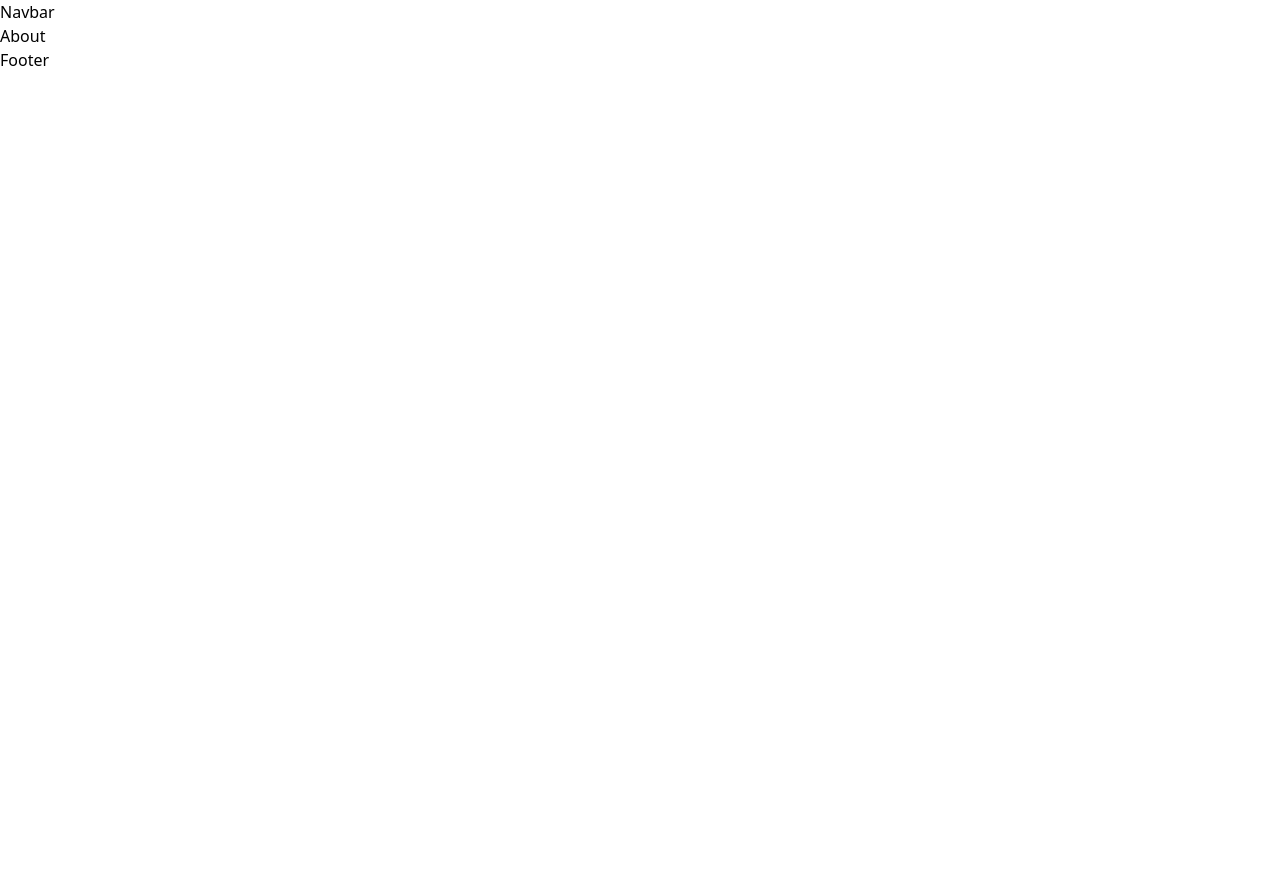
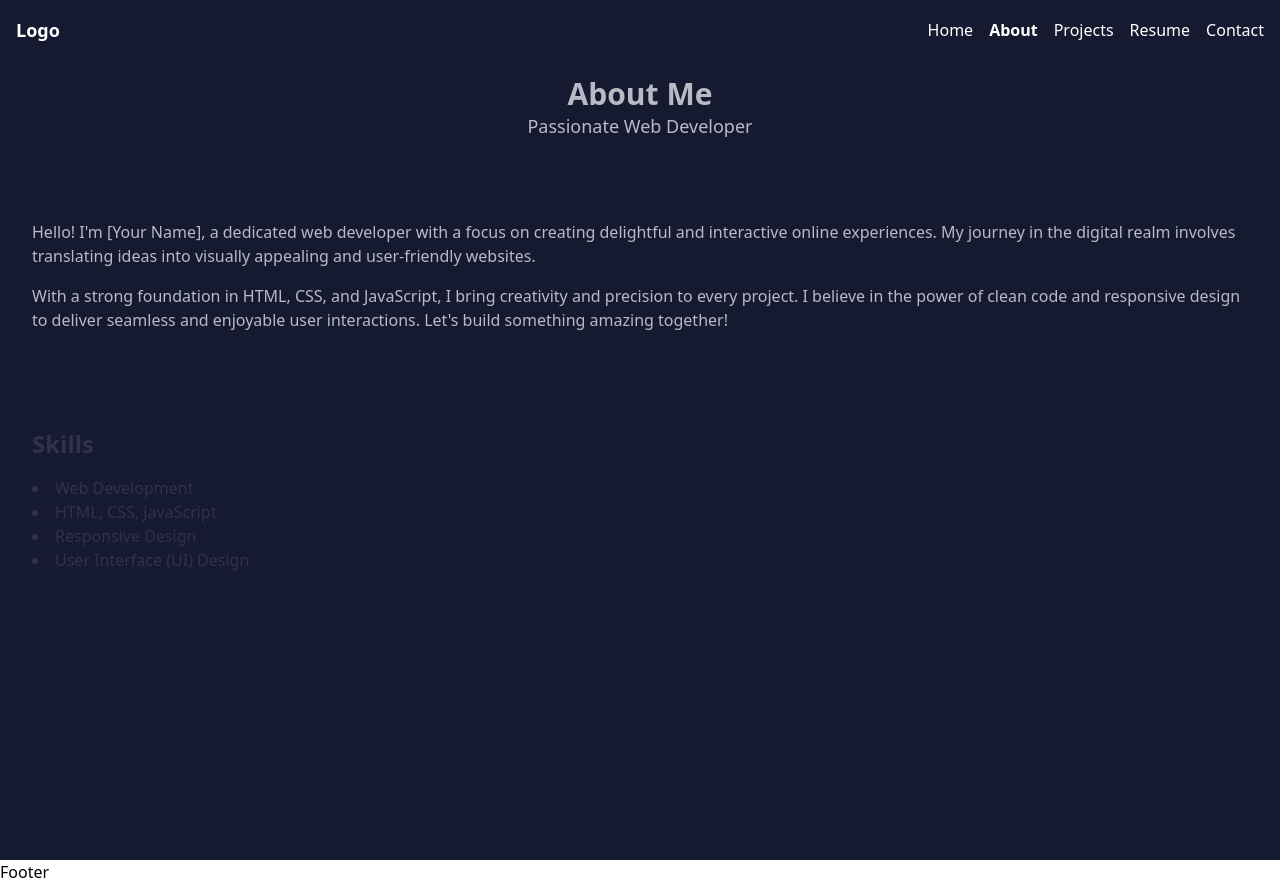
Before and after one commit to iamsunny619/website, a React (Create React App) app: page /about in a window 1280 px wide. Before the commit the page ends 800 px from the top, so only its background shows below. Built offline with nearby package versions, Linux system fonts and the light colour scheme.

Commit message:
still not completed will do once testing full page animation

```diff
--- a/src/App.css
+++ b/src/App.css
@@ -1,38 +1,9 @@
 .App {
   text-align: center;
 }
-
-.App-logo {
-  height: 40vmin;
-  pointer-events: none;
-}
-
-@media (prefers-reduced-motion: no-preference) {
-  .App-logo {
-    animation: App-logo-spin infinite 20s linear;
-  }
-}
-
-.App-header {
-  background-color: #282c34;
-  min-height: 100vh;
-  display: flex;
-  flex-direction: column;
-  align-items: center;
-  justify-content: center;
-  font-size: calc(10px + 2vmin);
-  color: white;
-}
-
-.App-link {
-  color: #61dafb;
-}
-
-@keyframes App-logo-spin {
-  from {
-    transform: rotate(0deg);
-  }
-  to {
-    transform: rotate(360deg);
-  }
-}
+/*
+color pallete
+#161A30 - 60
+#31304D - 30
+#B6BBC4 - 10
+ */
--- a/src/App.js
+++ b/src/App.js
@@ -8,7 +8,7 @@ import Resume from "./page/resume/Resume";
 import Error from "./page/Error";
 import Footer from "./component/footer/Footer";
 import Navbar from "./component/navbar/Navbar";
-
+import "./App.css";
 const App = () => {
   return (
     <div>
--- a/src/component/navbar/Navbar.js
+++ b/src/component/navbar/Navbar.js
@@ -1,7 +1,157 @@
-import React from "react";
+import React, { useState } from "react";
+import { NavLink } from "react-router-dom";
 
 const Navbar = () => {
-  return <div>Navbar</div>;
+  const [isMenuOpen, setMenuOpen] = useState(false);
+
+  const toggleMenu = () => {
+    setMenuOpen(!isMenuOpen);
+  };
+
+  const closeMenu = () => {
+    setMenuOpen(false);
+  };
+
+  return (
+    <nav className="bg-primary p-4">
+      <div className="container mx-auto flex justify-between items-center">
+        <div className="text-white font-bold text-lg">Logo</div>
+        <div className="hidden md:flex space-x-4">
+          <NavLink
+            to="/"
+            className={({ isActive }) =>
+              isActive ? "font-bold text-white" : "text-white"
+            }
+            onClick={closeMenu}
+          >
+            Home
+          </NavLink>
+          <NavLink
+            to="/about"
+            className={({ isActive }) =>
+              isActive ? "font-bold text-white" : "text-white"
+            }
+            onClick={closeMenu}
+          >
+            About
+          </NavLink>
+          <NavLink
+            to="/project"
+            className={({ isActive }) =>
+              isActive ? "font-bold text-white" : "text-white"
+            }
+            onClick={closeMenu}
+          >
+            Projects
+          </NavLink>
+          <NavLink
+            to="/resume"
+            className={({ isActive }) =>
+              isActive ? "font-bold text-white" : "text-white"
+            }
+            onClick={closeMenu}
+          >
+            Resume
+          </NavLink>
+          <NavLink
+            to="/contact"
+            className={({ isActive }) =>
+              isActive ? "font-bold text-white" : "text-white"
+            }
+            onClick={closeMenu}
+          >
+            Contact
+          </NavLink>
+        </div>
+        <div className="md:hidden">
+          <button onClick={toggleMenu} className="text-white">
+            {isMenuOpen ? (
+              <svg
+                xmlns="http://www.w3.org/2000/svg"
+                fill="none"
+                viewBox="0 0 24 24"
+                stroke="currentColor"
+                className="h-6 w-6"
+              >
+                <path
+                  strokeLinecap="round"
+                  strokeLinejoin="round"
+                  strokeWidth="2"
+                  d="M6 18L18 6M6 6l12 12"
+                />
+              </svg>
+            ) : (
+              <svg
+                xmlns="http://www.w3.org/2000/svg"
+                fill="none"
+                viewBox="0 0 24 24"
+                stroke="currentColor"
+                className="h-6 w-6"
+              >
+                <path
+                  strokeLinecap="round"
+                  strokeLinejoin="round"
+                  strokeWidth="2"
+                  d="M4 6h16M4 12h16m-7 6h7"
+                />
+              </svg>
+            )}
+          </button>
+        </div>
+      </div>
+      {isMenuOpen && (
+        <div className="md:hidden">
+          <div className="flex flex-col space-y-2 mt-2">
+            <NavLink
+              to="/"
+              className={({ isActive }) =>
+                isActive ? "font-bold text-white" : "text-white"
+              }
+              onClick={closeMenu}
+            >
+              Home
+            </NavLink>
+            <NavLink
+              to="/about"
+              className={({ isActive }) =>
+                isActive ? "font-bold text-white" : "text-white"
+              }
+              onClick={closeMenu}
+            >
+              About
+            </NavLink>
+            <NavLink
+              to="/project"
+              className={({ isActive }) =>
+                isActive ? "font-bold text-white" : "text-white"
+              }
+              onClick={closeMenu}
+            >
+              Projects
+            </NavLink>
+            <NavLink
+              to="/resume"
+              className={({ isActive }) =>
+                isActive ? "font-bold text-white" : "text-white"
+              }
+              onClick={closeMenu}
+            >
+              Resume
+            </NavLink>
+            <NavLink
+              to="/contact"
+              className={({ isActive }) =>
+                isActive ? "font-bold text-white" : "text-white"
+              }
+              onClick={closeMenu}
+            >
+              Contact
+            </NavLink>
+          </div>
+        </div>
+      )}
+    </nav>
+  );
 };
 
 export default Navbar;
--- a/src/index.css
+++ b/src/index.css
@@ -1,3 +1,9 @@
 @tailwind base;
 @tailwind components;
 @tailwind utilities;
+
+:root {
+  --primary-color: #161A30;
+  --secondary-color: #31304D;
+  --text-color: #B6BBC4;
+}
--- a/src/page/about/About.js
+++ b/src/page/about/About.js
@@ -1,7 +1,43 @@
+// About.jsx
 import React from "react";
 
 const About = () => {
-  return <div>About</div>;
+  return (
+    <div className="bg-primary min-h-screen text-text">
+      <header className="bg-primary p-4 text-center">
+        <h1 className="text-text text-3xl font-bold">About Me</h1>
+        <p className="text-text text-lg">Passionate Web Developer</p>
+      </header>
+
+      <section className="container mx-auto mt-8 p-8 bg-primary text-text">
+        <div>
+          <p className="text-text mb-4">
+            Hello! I'm [Your Name], a dedicated web developer with a focus on
+            creating delightful and interactive online experiences. My journey
+            in the digital realm involves translating ideas into visually
+            appealing and user-friendly websites.
+          </p>
+          <p className="text-text">
+            With a strong foundation in HTML, CSS, and JavaScript, I bring
+            creativity and precision to every project. I believe in the power of
+            clean code and responsive design to deliver seamless and enjoyable
+            user interactions. Let's build something amazing together!
+          </p>
+        </div>
+      </section>
+
+      <section className="bg-primary text-secondary p-8 mt-8">
+        <h2 className="text-secondary text-2xl font-bold mb-4">Skills</h2>
+        <ul className="list-disc list-inside">
+          <li>Web Development</li>
+          <li>HTML, CSS, JavaScript</li>
+          <li>Responsive Design</li>
+          <li>User Interface (UI) Design</li>
+          {/* Add more skills as needed */}
+        </ul>
+      </section>
+    </div>
+  );
 };
 
 export default About;
--- a/tailwind.config.js
+++ b/tailwind.config.js
@@ -2,7 +2,13 @@
 module.exports = {
   content: ["./src/**/*.{js,jsx,ts,tsx}"],
   theme: {
-    extend: {},
+    extend: {
+      colors: {
+        primary: "#161A30",
+        secondary: "#31304D",
+        text: "#B6BBC4",
+      },
+    },
   },
   plugins: [],
 };
```
